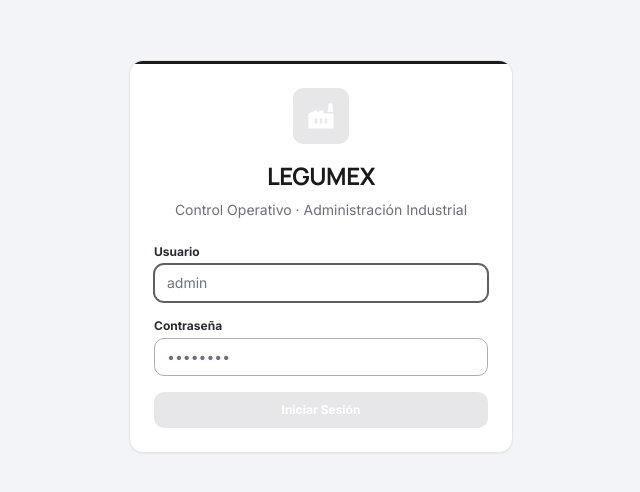
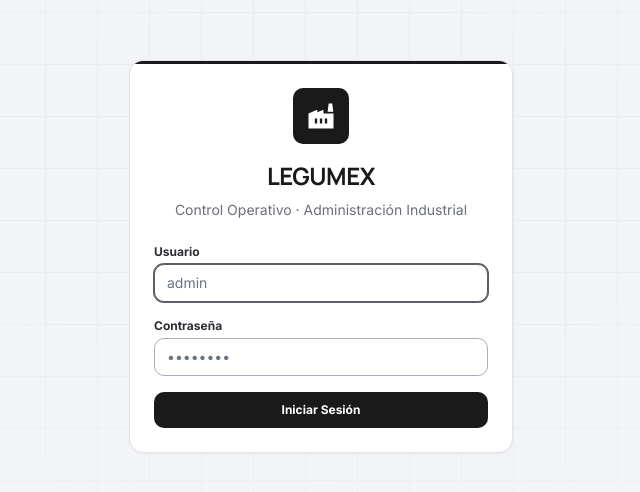
Before and after one commit to emersonrodriguez1455-lang/TestSistem, a React (Vite) app in the folder DemoProyecto/Frontend/: page /login in a window 1280 px wide. Shown: the part 144-636 px from the top of the page, without its empty margins (319-959 px from the left). Built offline with nearby package versions, Linux system fonts and the light colour scheme; no server answers.

Commit message:
Update Login.jsx
nuevo diseño

```diff
--- a/DemoProyecto/Frontend/src/pages/Login.jsx
+++ b/DemoProyecto/Frontend/src/pages/Login.jsx
@@ -29,12 +29,27 @@ function Login() {
   }
 
   return (
-    <div className="min-h-screen w-full flex items-center justify-center bg-background font-body-lg px-4">
-      <div className="w-full max-w-sm bg-surface-container-lowest border border-outline-variant rounded-lg shadow-sm overflow-hidden">
+    <div className="relative min-h-screen w-full flex items-center justify-center overflow-hidden bg-background font-body-lg px-4">
+      {/* Fondo de marca sutil — una cuadrícula "ink" discreta, sin gradientes ni manchas */}
+      <div
+        aria-hidden="true"
+        className="pointer-events-none absolute inset-0 opacity-50"
+        style={{
+          backgroundImage:
+            'linear-gradient(to right, #e2e4ea 1px, transparent 1px), linear-gradient(to bottom, #e2e4ea 1px, transparent 1px)',
+          backgroundSize: '52px 52px',
+          maskImage:
+            'radial-gradient(ellipse 70% 60% at 50% 42%, black 40%, transparent 100%)',
+          WebkitMaskImage:
+            'radial-gradient(ellipse 70% 60% at 50% 42%, black 40%, transparent 100%)',
+        }}
+      />
+
+      <div className="relative w-full max-w-sm bg-surface-container-lowest border border-outline-variant rounded-lg shadow-sm overflow-hidden">
         <div className="h-[3px] w-full bg-primary" />
 
         <div className="p-stack-lg flex flex-col items-center text-center gap-2">
-          <div className="w-14 h-14 bg-primary-container rounded flex items-center justify-center text-on-primary mb-2">
+          <div className="w-14 h-14 bg-primary rounded flex items-center justify-center text-on-primary mb-2">
             <span
               className="material-symbols-outlined text-3xl"
               style={{ fontVariationSettings: "'FILL' 1" }}
@@ -82,7 +97,7 @@ function Login() {
           <button
             type="submit"
             disabled={loading}
-            className="w-full bg-primary-container text-on-primary py-2.5 rounded font-label-bold text-label-bold hover:opacity-90 transition-opacity disabled:opacity-50 flex items-center justify-center gap-2"
+            className="w-full bg-primary text-on-primary py-2.5 rounded font-label-bold text-label-bold hover:opacity-90 transition-opacity disabled:opacity-50 flex items-center justify-center gap-2"
           >
             {loading && (
               <span
```
